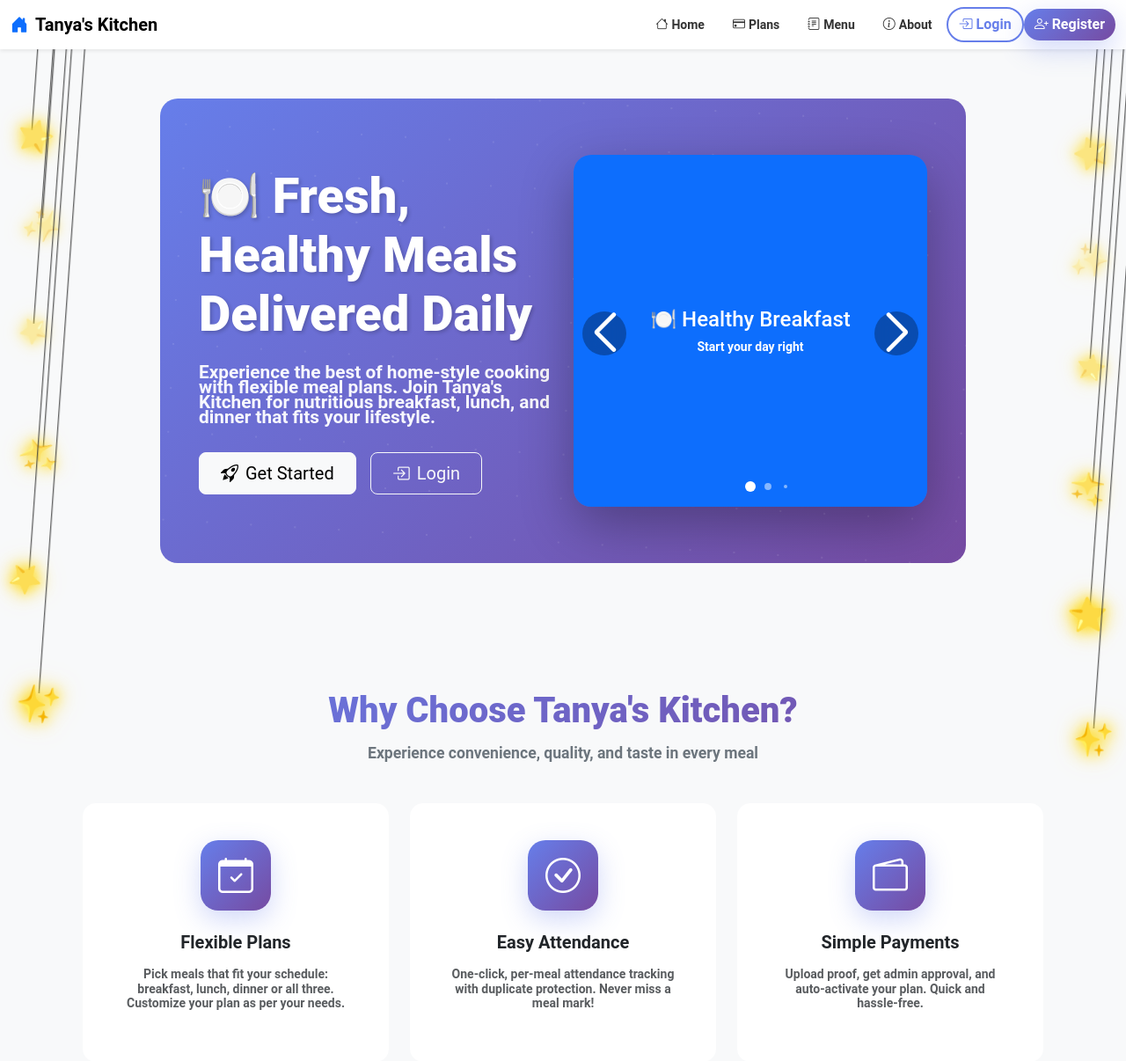
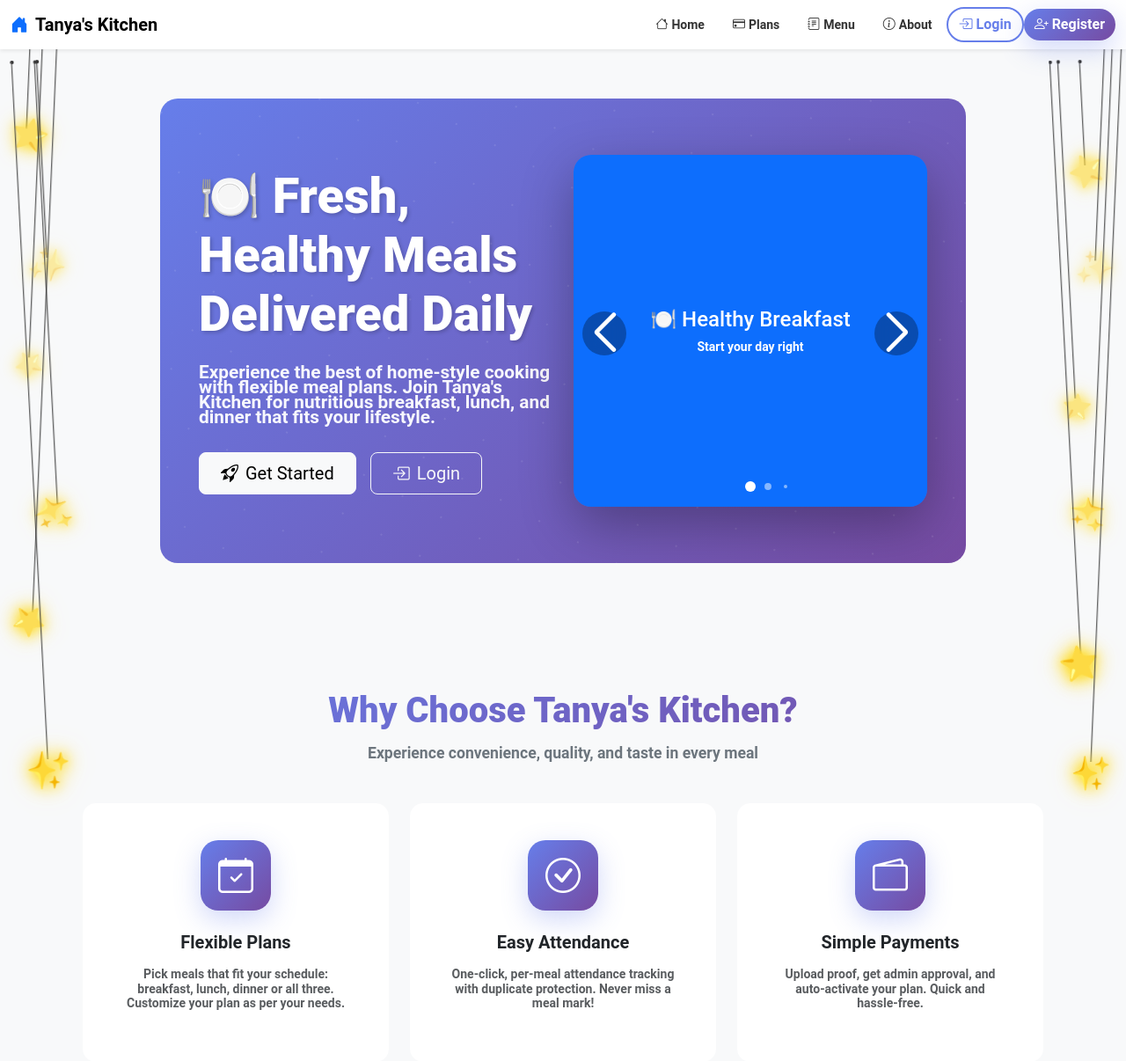
Before and after one commit to gangeshwar01/tanya-kitchen, a Django app: page / in a window 1280 px wide. Shown: the top 1206 px of the page at 88% size. Run offline with Django 5.2, Linux system fonts and the light colour scheme; data that the repository does not hold is empty; some libraries are stand-ins or nearby versions.

Commit message:
stars position

```diff
--- a/templates/home.html
+++ b/templates/home.html
@@ -440,54 +440,54 @@
   filter: drop-shadow(0 0 8px rgba(255, 215, 0, 0.6));
 }
 
-/* Left side stars with hanging wires - positioned at far left edge */
-.stars-left .star-with-wire:nth-child(1) { top: 100px; left: 20%; }
+/* Left side stars with hanging wires - different origin points with 15px+ gaps */
+.stars-left .star-with-wire:nth-child(1) { top: 100px; left: 10px; }
 .stars-left .star-with-wire:nth-child(1) .star-wire { height: 100px; }
 .stars-left .star-with-wire:nth-child(1) .sparkle-star { font-size: 2rem; animation-delay: 0s; }
 
-.stars-left .star-with-wire:nth-child(2) { top: 200px; left: 30%; }
-.stars-left .star-with-wire:nth-child(2) .star-wire { height: 200px; }
+.stars-left .star-with-wire:nth-child(2) { top: 225px; left: 30px; }
+.stars-left .star-with-wire:nth-child(2) .star-wire { height: 225px; }
 .stars-left .star-with-wire:nth-child(2) .sparkle-star { font-size: 2.4rem; animation-delay: 0.4s; }
 
-.stars-left .star-with-wire:nth-child(3) { top: 320px; left: 25%; }
-.stars-left .star-with-wire:nth-child(3) .star-wire { height: 320px; }
+.stars-left .star-with-wire:nth-child(3) { top: 360px; left: 15px; }
+.stars-left .star-with-wire:nth-child(3) .star-wire { height: 360px; }
 .stars-left .star-with-wire:nth-child(3) .sparkle-star { font-size: 1.8rem; animation-delay: 0.8s; }
 
-.stars-left .star-with-wire:nth-child(4) { top: 460px; left: 35%; }
-.stars-left .star-with-wire:nth-child(4) .star-wire { height: 460px; }
+.stars-left .star-with-wire:nth-child(4) { top: 505px; left: 45px; }
+.stars-left .star-with-wire:nth-child(4) .star-wire { height: 505px; }
 .stars-left .star-with-wire:nth-child(4) .sparkle-star { font-size: 2.1rem; animation-delay: 1.2s; }
 
-.stars-left .star-with-wire:nth-child(5) { top: 600px; left: 20%; }
-.stars-left .star-with-wire:nth-child(5) .star-wire { height: 600px; }
+.stars-left .star-with-wire:nth-child(5) { top: 650px; left: 20px; }
+.stars-left .star-with-wire:nth-child(5) .star-wire { height: 650px; }
 .stars-left .star-with-wire:nth-child(5) .sparkle-star { font-size: 1.7rem; animation-delay: 1.6s; }
 
-.stars-left .star-with-wire:nth-child(6) { top: 740px; left: 30%; }
-.stars-left .star-with-wire:nth-child(6) .star-wire { height: 740px; }
+.stars-left .star-with-wire:nth-child(6) { top: 795px; left: 35px; }
+.stars-left .star-with-wire:nth-child(6) .star-wire { height: 795px; }
 .stars-left .star-with-wire:nth-child(6) .sparkle-star { font-size: 2rem; animation-delay: 2s; }
 
-/* Right side stars with hanging wires - positioned at far right edge */
-.stars-right .star-with-wire:nth-child(1) { top: 120px; right: 25%; }
+/* Right side stars with hanging wires - different origin points with 15px+ gaps */
+.stars-right .star-with-wire:nth-child(1) { top: 120px; right: 25px; }
 .stars-right .star-with-wire:nth-child(1) .star-wire { height: 120px; }
 .stars-right .star-with-wire:nth-child(1) .sparkle-star { font-size: 2.1rem; animation-delay: 0.2s; }
 
-.stars-right .star-with-wire:nth-child(2) { top: 240px; right: 20%; }
-.stars-right .star-with-wire:nth-child(2) .star-wire { height: 240px; }
+.stars-right .star-with-wire:nth-child(2) { top: 250px; right: 10px; }
+.stars-right .star-with-wire:nth-child(2) .star-wire { height: 250px; }
 .stars-right .star-with-wire:nth-child(2) .sparkle-star { font-size: 2.5rem; animation-delay: 0.6s; }
 
-.stars-right .star-with-wire:nth-child(3) { top: 360px; right: 30%; }
-.stars-right .star-with-wire:nth-child(3) .star-wire { height: 360px; }
+.stars-right .star-with-wire:nth-child(3) { top: 385px; right: 40px; }
+.stars-right .star-with-wire:nth-child(3) .star-wire { height: 385px; }
 .stars-right .star-with-wire:nth-child(3) .sparkle-star { font-size: 1.7rem; animation-delay: 1s; }
 
-.stars-right .star-with-wire:nth-child(4) { top: 500px; right: 22%; }
-.stars-right .star-with-wire:nth-child(4) .star-wire { height: 500px; }
+.stars-right .star-with-wire:nth-child(4) { top: 530px; right: 18px; }
+.stars-right .star-with-wire:nth-child(4) .star-wire { height: 530px; }
 .stars-right .star-with-wire:nth-child(4) .sparkle-star { font-size: 2rem; animation-delay: 1.4s; }
 
-.stars-right .star-with-wire:nth-child(5) { top: 640px; right: 28%; }
-.stars-right .star-with-wire:nth-child(5) .star-wire { height: 640px; }
+.stars-right .star-with-wire:nth-child(5) { top: 675px; right: 32px; }
+.stars-right .star-with-wire:nth-child(5) .star-wire { height: 675px; }
 .stars-right .star-with-wire:nth-child(5) .sparkle-star { font-size: 1.9rem; animation-delay: 1.8s; }
 
-.stars-right .star-with-wire:nth-child(6) { top: 780px; right: 24%; }
-.stars-right .star-with-wire:nth-child(6) .star-wire { height: 780px; }
+.stars-right .star-with-wire:nth-child(6) { top: 820px; right: 22px; }
+.stars-right .star-with-wire:nth-child(6) .star-wire { height: 820px; }
 .stars-right .star-with-wire:nth-child(6) .sparkle-star { font-size: 1.8rem; animation-delay: 2.2s; }
 
 @keyframes sparkle {
@@ -509,13 +509,22 @@
   }
 }
 
-/* Floating animation for hanging effect */
-@keyframes float {
+/* Floating animation for hanging effect - bi-directional */
+@keyframes float-up {
   0%, 100% {
     transform: translateY(0) rotate(0deg);
   }
   50% {
-    transform: translateY(-10px) rotate(5deg);
+    transform: translateY(-12px) rotate(3deg);
+  }
+}
+
+@keyframes float-down {
+  0%, 100% {
+    transform: translateY(0) rotate(0deg);
+  }
+  50% {
+    transform: translateY(12px) rotate(-3deg);
   }
 }
 
@@ -525,9 +534,23 @@
   animation: sparkle 3s infinite ease-in-out;
 }
 
-.stars-left .star-with-wire,
-.stars-right .star-with-wire {
-  animation: float 4s infinite ease-in-out;
+/* Bi-directional float animations */
+.stars-left .star-with-wire:nth-child(1),
+.stars-left .star-with-wire:nth-child(3),
+.stars-left .star-with-wire:nth-child(5),
+.stars-right .star-with-wire:nth-child(2),
+.stars-right .star-with-wire:nth-child(4),
+.stars-right .star-with-wire:nth-child(6) {
+  animation: float-up 4s infinite ease-in-out;
+}
+
+.stars-left .star-with-wire:nth-child(2),
+.stars-left .star-with-wire:nth-child(4),
+.stars-left .star-with-wire:nth-child(6),
+.stars-right .star-with-wire:nth-child(1),
+.stars-right .star-with-wire:nth-child(3),
+.stars-right .star-with-wire:nth-child(5) {
+  animation: float-down 4.5s infinite ease-in-out;
 }
 
 @media (max-width: 992px) {
```
